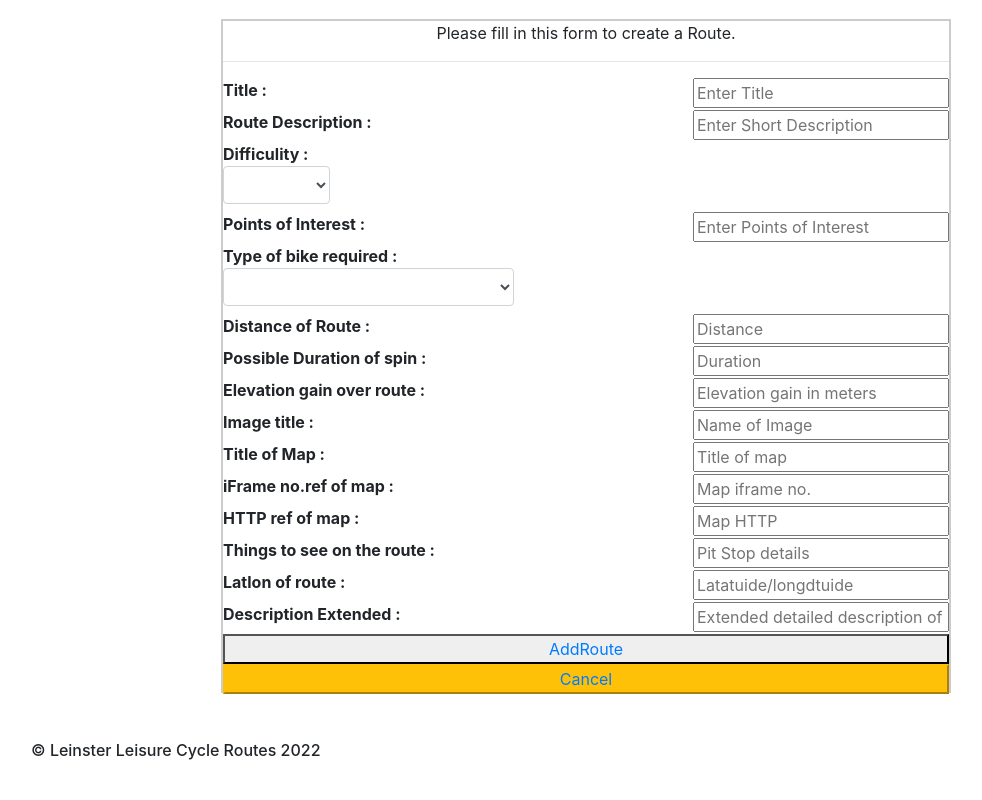
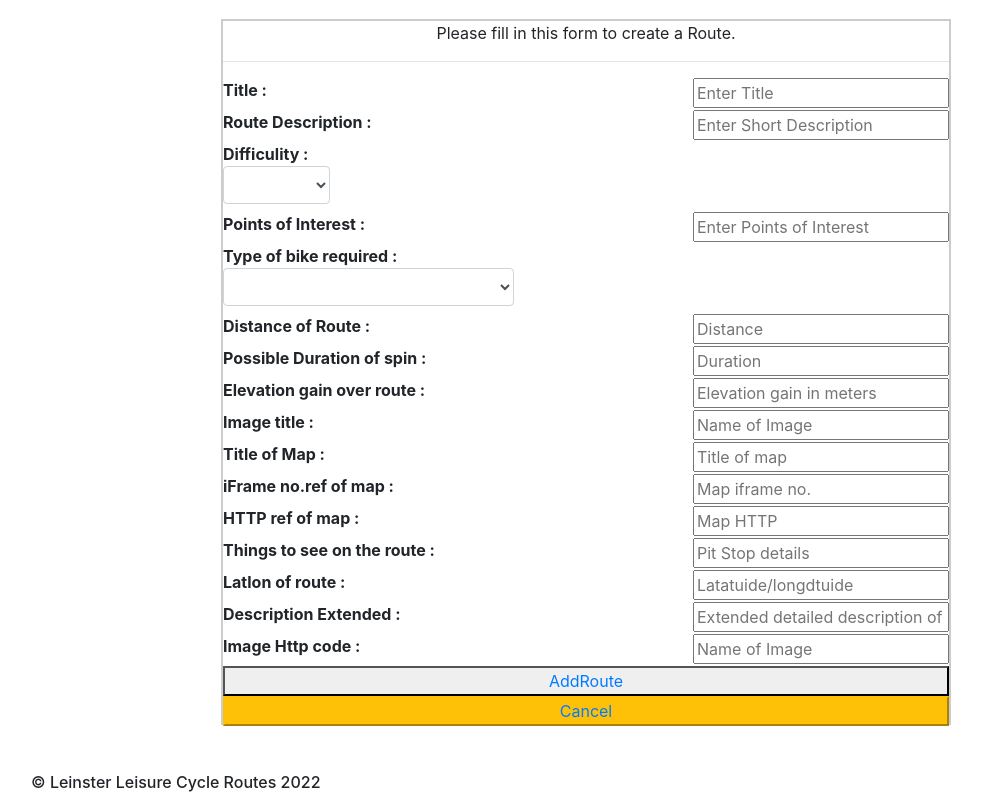
Before and after one commit to Derek-n00192978/vue_cycle_route, a Vue app: page /addRoute in a window 1280 px wide. Shown: the part 359-1159 px from the top of the page, without its empty margins (54-1036 px from the left). Before the commit the page ends 1127 px from the top, so only its background shows below. Built offline with nearby package versions, Linux system fonts and the light colour scheme; no server answers.

Commit message:
addRoute form adjusted

```diff
--- a/src/components/MyNavBar.vue
+++ b/src/components/MyNavBar.vue
@@ -21,7 +21,7 @@
           <!--Trying to add the role to restrict the addRoute page from regular users -->
           <!-- <router-link v-if="!admin/manger" class="nav-link" to="/home">addRoutes</router-link> -->
           <!-- <router-link v-if="admin/manger" class="nav-link" to="/image">addImages</router-link> -->
-          </div>
+        </div>
       </div>
        <button v-if="!loggedIn" @click="$router.push('/home')" class="btn btn-outline-info my-2 my-sm-0 btn-sm"  :to="{name: 'Login'}">Login</button>
 
--- a/src/pages/Home.vue
+++ b/src/pages/Home.vue
@@ -71,9 +71,8 @@ export default {
               password: this.form1.password
           })
           .then(response => {
-              console.log(response.data.token)
-              this.$emit('login', response.data.token)
-              // this.$router.push({name: "landing"})
+              console.log(response.data.token, response.data.role)
+              this.$emit('login', response.data.token, 'role', response.data.role)
               })
               .catch(error => {
                   console.log(error)
@@ -82,6 +81,7 @@ export default {
       },
       getData() {
           let token = localStorage.getItem('token')
+
           axios
           .get(`/route`,
           {
@@ -92,6 +92,7 @@ export default {
           .then(response => {
               console.log(response.data)
               this.routes = response.data
+
           })
           .catch(error => console.log(error))
       }
--- a/src/pages/routes/addRoutes.vue
+++ b/src/pages/routes/addRoutes.vue
@@ -52,8 +52,9 @@
                             <input type="text" v-model="form3.elevation" placeholder="Elevation gain in meters" name="elevation" required class="float-right">
                             <br>
                             <label for="image_title"><b>Image title :</b></label>
-                            <input type="text" v-model="form3.image_http" placeholder="Name of Image" name="image_http" required class="float-right">
+                            <input type="text" v-model="form3.image_title" placeholder="Name of Image" name="image_title" required class="float-right">
                             <br>
+
 
                             <label for="map_title"><b>Title of Map :</b></label>
                             <input type="text" v-model="form3.map_title" placeholder="Title of map" name="map_title" required class="float-right">
@@ -72,6 +73,10 @@
                             <br>
                             <label for="descriptionLong"><b>Description Extended :</b></label>
                             <input type="text" v-model="form3.descriptionLong" placeholder="Extended detailed description of route" name="descriptionLong" required class="float-right">
+                            <br>
+                            <label for="image_http"><b>Image Http code :</b></label>
+                            <input type="text" v-model="form3.image_http" placeholder="Name of Image" name="image_http" required class="float-right">
+
                             <div class="clearfix">
                                 <button type="submit" class="signupbtn btn-block m-auto float-right" @click="addRoute()"><router-link :to="{name:'home'} ">AddRoute</router-link></button>
                             <button type="button" class="cancelbtn btn-warning btn-block m-auto"><router-link :to="{name:'landing'} ">Cancel</router-link></button>
@@ -105,13 +110,14 @@ export default {
               distance: "",
               duration: "",
               elevation: "",
-              image_http: "",
+              image_title: "",
               map_title: "",
               map_iframe: "",
               map_http: "",
               pit_stop: "",
               latlon: "",
               descriptionLong: "",
+              image_http: "",
           }
       }
   },
@@ -138,7 +144,7 @@ export default {
       getData() {
           let token = localStorage.getItem('token')
           axios
-          .get(`addRoute`,
+          .get(`route/`,
           {
               headers: {
                   "Authorization": `Bearer ${token}`
@@ -161,13 +167,14 @@ export default {
               distance: this.form3.distance,
               duration: this.form3.duration,
               elevation: this.form3.elevation,
-              image_http: this.form3.image_http,
+              image_title: this.form3.image_title,
               map_title: this.form3.map_title,
               map_iframe: this.form3.map_iframe,
               map_http: this.form3.map_http,
               pit_stop: this.form3.pit_stop,
               latlon: this.form3.latlon,
-              descriptionLong: this.form3.descriptionLong
+              descriptionLong: this.form3.descriptionLong,
+              image_http: this.form3.image_http
           })
           .then(response => {
               console.log(response.data)})
```
